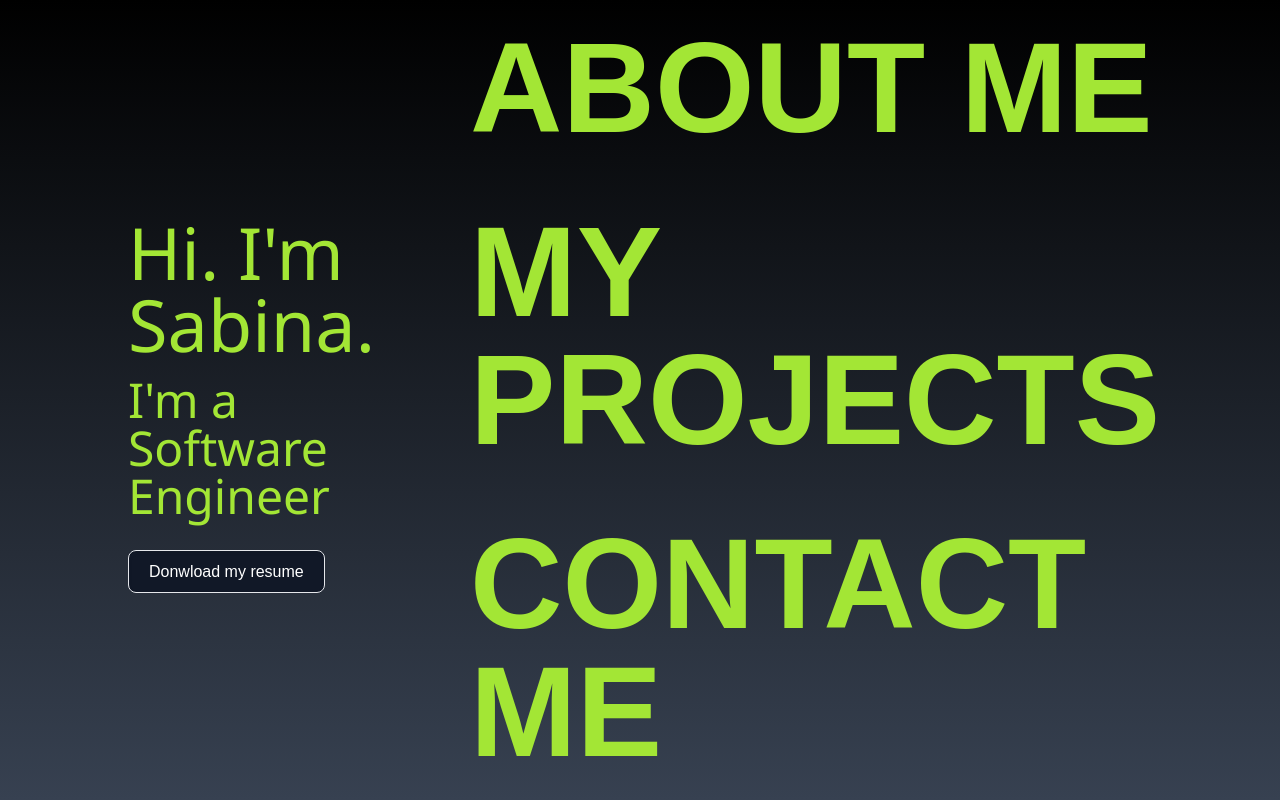
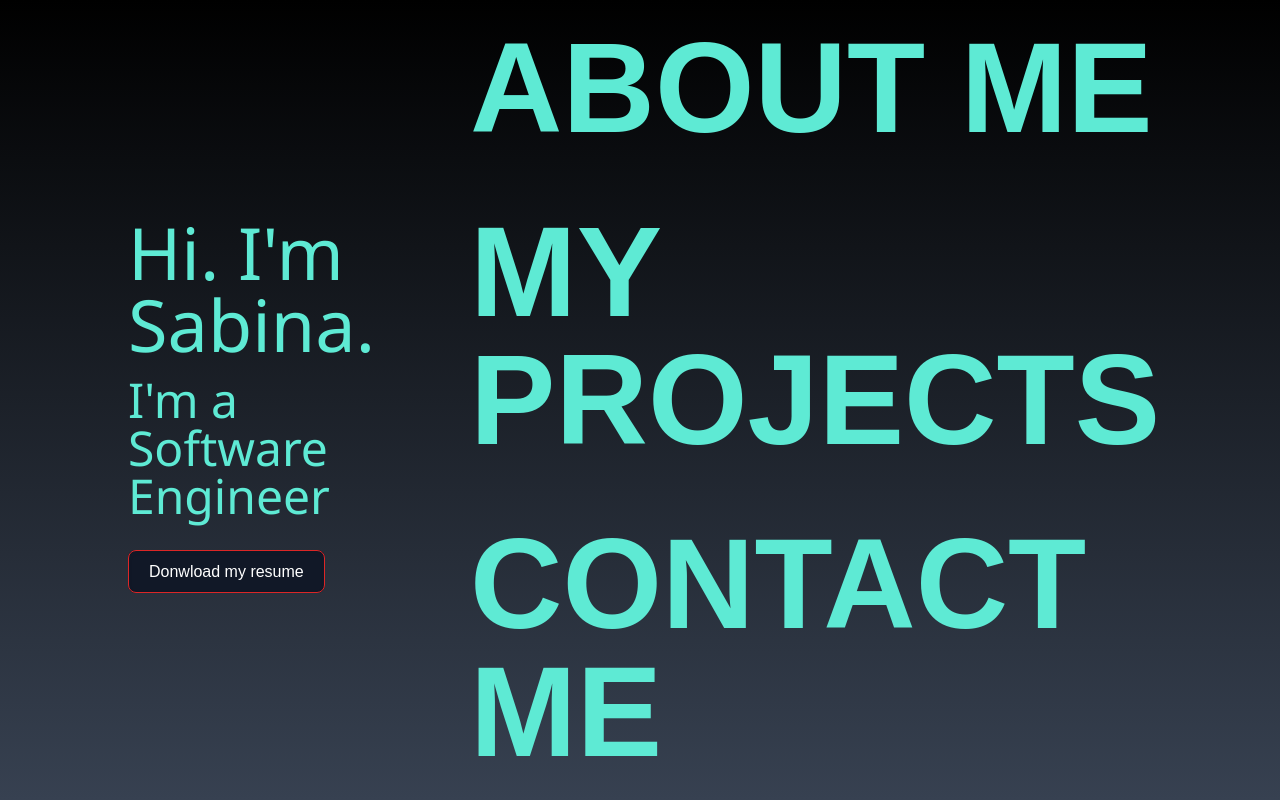
Before and after one commit to Srasulova/new-portfolio, a Next.js app: page / in a window 1280 px wide. Shown: the top 800 px of the page. Built offline with nearby package versions, Linux system fonts and the light colour scheme.

Commit message:
change accent color

```diff
--- a/src/app/components/aboutMe.tsx
+++ b/src/app/components/aboutMe.tsx
@@ -1,6 +1,6 @@
 export default function AboutMe() {
     return (<>
-        <div className="bg-lime-200 w-screen h-screen animate-slide-down">
+        <div className="bg-teal-200 w-screen h-screen animate-slide-down">
             <div className="w-full lg:max-w-xl lg:flex-auto ml-10 pt-10" >
 
                 <h2 className="text-3xl mb-6  font-bold tracking-wide text-black sm:text-4xl">About me</h2>
--- a/src/app/components/hero.tsx
+++ b/src/app/components/hero.tsx
@@ -27,12 +27,12 @@ export default function Hero() {
                             <div className="absolute top-[calc(100%-2px)] w-full h-[4px] bg-red-600 animate-line"></div>
 
                             <h1
-                                className="text-lime-400 text-7xl  font-noto animate-clip-path-reveal-1"
+                                className="text-teal-300 text-7xl  font-noto animate-clip-path-reveal-1"
                             >
                                 Hi. I&apos;m Sabina.
                             </h1>
                             <p
-                                className="text-lime-400 text-5xl pt-4 font-noto animate-clip-path-reveal-1"
+                                className="text-teal-300 text-5xl pt-4 font-noto animate-clip-path-reveal-1"
                             >
                                 I&apos;m a Software Engineer
                             </p>
--- a/src/app/components/navbar.tsx
+++ b/src/app/components/navbar.tsx
@@ -8,7 +8,7 @@ export default function Navbar() {
                     <li>
                         <Link
                             href="#aboutMe"
-                            className="group font-nunito flex gap-x-3 rounded-md p-6 text-9xl font-semibold text-lime-400 relative"
+                            className="group font-nunito flex gap-x-3 rounded-md p-6 text-9xl font-semibold text-teal-300 relative"
                         >
                             {/* Wrapper for the text */}
                             <span
@@ -32,7 +32,7 @@ export default function Navbar() {
                     <li>
                         <Link
                             href="#"
-                            className="group font-nunito flex gap-x-3 rounded-md p-6 text-9xl font-semibold text-lime-400 relative"
+                            className="group font-nunito flex gap-x-3 rounded-md p-6 text-9xl font-semibold text-teal-300 relative"
                         >
                             {/* Wrapper for the text */}
                             <span
@@ -56,7 +56,7 @@ export default function Navbar() {
                     <li>
                         <Link
                             href="#"
-                            className="group font-nunito flex gap-x-3 rounded-md p-6 text-9xl font-semibold text-lime-400 relative"
+                            className="group font-nunito flex gap-x-3 rounded-md p-6 text-9xl font-semibold text-teal-300 relative"
                         >
                             {/* Wrapper for the text */}
                             <span
--- a/src/app/components/resumeButton.tsx
+++ b/src/app/components/resumeButton.tsx
@@ -1,6 +1,6 @@
 export default function ResumeButton() {
     return (<>
-        <a href="#_" className="relative px-5 py-3 overflow-hidden font-medium text-white bg-gray-900 border hover:border-gray-100 rounded-lg shadow-inner group">
+        <a href="#_" className="relative px-5 py-3 overflow-hidden font-medium text-white bg-gray-900 border border-red-600 hover:border-gray-100 rounded-lg shadow-inner group">
             <span className="absolute top-0 left-0 w-0 h-0 transition-all duration-200 border-t-2 border-gray-600 group-hover:w-full rounded-lg ease"></span>
             <span className="absolute bottom-0 right-0 w-0 h-0 transition-all duration-200 border-b-2 border-gray-600 group-hover:w-full ease rounded-lg " ></span>
             <span className="absolute top-0 left-0 w-full h-0 transition-all duration-300 delay-200 bg-red-600 group-hover:h-full ease rounded-lg "></span>
```
